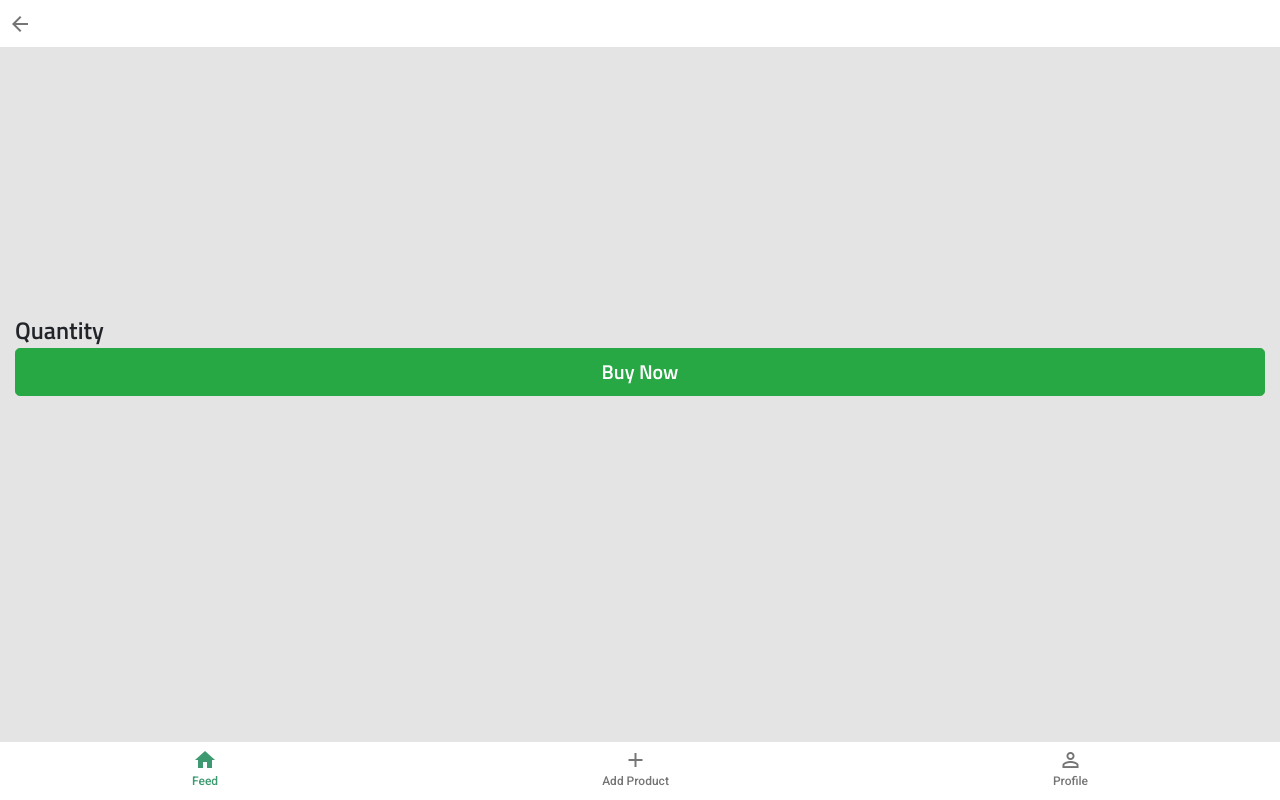
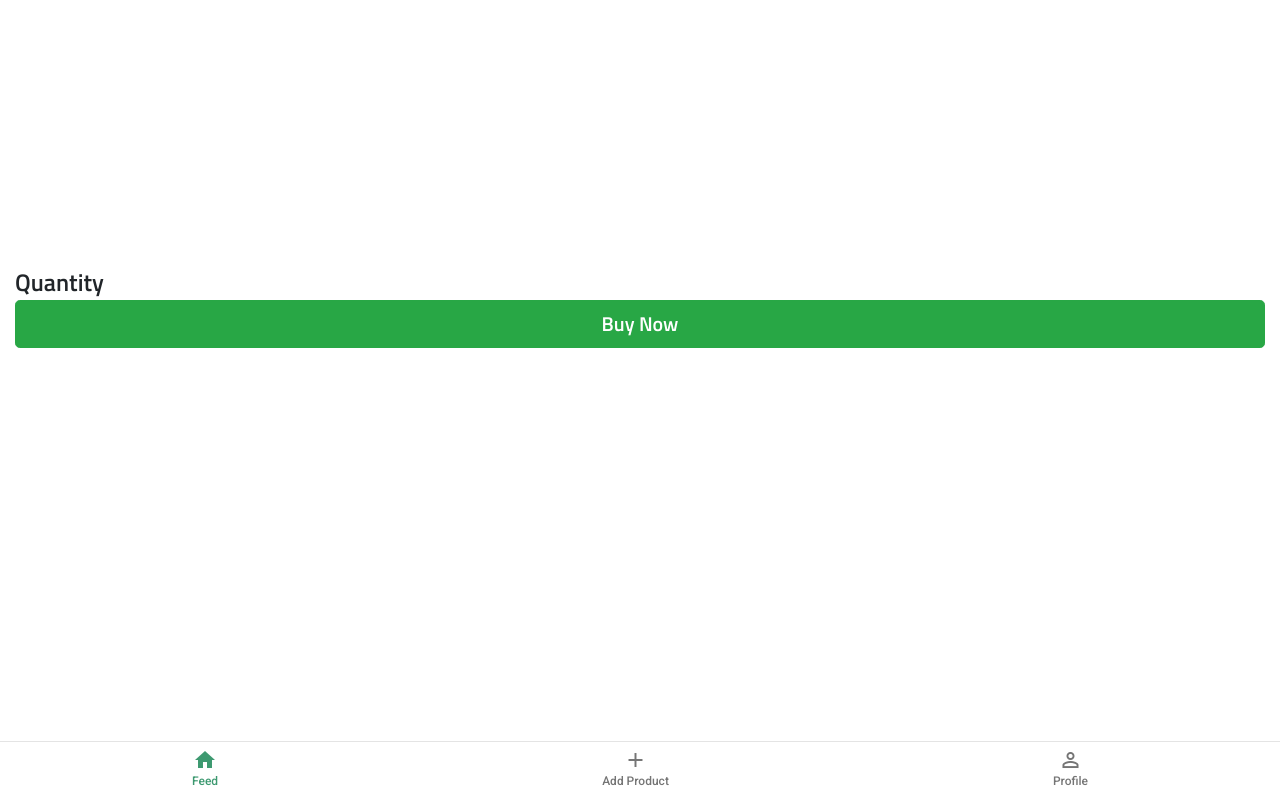
Before and after one commit to hanneswidrig/taj-mahal, a Flask app: template templates/detail-listing.html in a window 1280 px wide. Run offline with Flask 2, Linux system fonts and the light colour scheme; the template is opened without the code that fills it, so the values that code supplies are empty; parts of the project's set-up code (start-up, migrations or seed data) failed here and were passed over; some libraries are stand-ins or nearby versions.

Commit message:
Redesigned product details and home feed

```diff
--- /dev/null
+++ b/static/styles/listing-details.css
@@ -0,0 +1,43 @@
+.container-fluid {
+	padding: 0;
+}
+.app-bar {
+	position: absolute;
+	top     : 0;
+	left    : 0;
+}
+.detail {
+	font-family: 'Titillium Web', sans-serif;
+}
+.detail-img {
+	display          : flex;
+	justify-content  : center;
+	align-items      : center;
+	height           : 256px;
+	background-size  : cover;
+	background-repeat: no-repeat;
+}
+.detail-body {
+	margin: 0 15px;
+}
+.detail-title {
+	text-align: center;
+}
+.detail-description {
+	text-align: center;
+}
+.detail-quality {
+	text-align: center;
+}
+.detail-quantity {
+	display        : flex;
+	flex-direction : row;
+	justify-content: space-between;
+	align-items    : center;
+}
+.detail-quantity-label {
+	font-size: 1.5rem;
+}
+.detail-quantity-total {
+	font-size: 3rem;
+}
--- a/static/styles/styles.css
+++ b/static/styles/styles.css
@@ -1,5 +1,5 @@
 body {
-	background-color: #e4e4e4;
+	background-color: #FFF;
 }
 main {
 	padding-bottom: 100px;
@@ -10,8 +10,7 @@ main {
 	justify-content : space-between;
 	flex-direction  : row;
 	height          : 48px;
-	background-color: #FFF;
-	border-bottom   : 1px solid #e4e4e4;
+	background-color: transparent;
 }
 .app-bar-title {
 	color      : #757575;
@@ -23,7 +22,7 @@ main {
 	padding    : 0 0 0 8px;
 	margin     : 0;
 	line-height: 0px;
-	color      : #757575;
+	color      : #FFF;
 }
 .app-bar-filler {
 	padding     : 12px;
@@ -34,6 +33,7 @@ main {
 	width   : 100%;
 	position: fixed;
 	bottom  : 0;
+	z-index : 3;
 }
 .navi-nav {
 	font-family     : 'Roboto', serif;
--- a/templates/base.html
+++ b/templates/base.html
@@ -10,7 +10,7 @@
   <!-- Links -->
   <link rel="stylesheet" href="https://maxcdn.bootstrapcdn.com/bootstrap/4.0.0/css/bootstrap.min.css" integrity="sha384-Gn5384xqQ1aoWXA+058RXPxPg6fy4IWvTNh0E263XmFcJlSAwiGgFAW/dAiS6JXm" crossorigin="anonymous">
 	<link rel="stylesheet" type="text/css" href="{{ url_for('static',filename='styles/styles.css') }}">
-
+	{% block css %}{% endblock %}
 	<link href="https://fonts.googleapis.com/css?family=Titillium+Web:600,700" rel="stylesheet">
 	<link href="https://fonts.googleapis.com/css?family=Roboto:500" rel="stylesheet">
 	<link href="https://fonts.googleapis.com/icon?family=Material+Icons"
@@ -28,6 +28,9 @@
 		<div class="app-bar">
 			{% if request.path == url_for('index') %}
 			<div class="app-bar-item"><div class="app-bar-filler"></div></div>
+			<div class="app-bar-item">
+				<span class="app-bar-title">{% block bar_title %}{% endblock %}</span>
+			</div>
 			{% else %}
 			<a href="{% block app_bar_rel_link %}{% endblock %}" class="app-bar-item">
 				<div class="go-back">
@@ -35,9 +38,6 @@
 				</div>
 			</a>
 			{% endif %}
-			<div class="app-bar-item">
-				<span class="app-bar-title">{% block bar_title %}{% endblock %}</span>
-			</div>
 			<div class="app-bar-item"><div class="app-bar-filler"></div></div>
 		</div>
 	</header>
--- a/templates/detail-listing.html
+++ b/templates/detail-listing.html
@@ -2,11 +2,14 @@
 {% block title %}{{ listing.title }}{% endblock %}
 {% block bar_title %}{{ listing.title }}{% endblock %}
 {% block app_bar_rel_link %}{{rel_link}}{% endblock %}
+{% block css %}
+<link rel="stylesheet" type="text/css" href="{{ url_for('static',filename='styles/listing-details.css') }}">
+{% endblock %}
 {% block content %}
 <div class="detail">
-	<div class="detail-img">
-		<img src={{listing.photo}}>
+	<div class="detail-img" style="background-image: url('{{listing.photo}}');">
 	</div>
+	<div class="detail-body">
 		<div class="detail-title">
 			 <h1>{{ listing.title }}</h1>
 		</div>
@@ -14,7 +17,7 @@
 			 {{ listing.description }}
 		</div>
 		<div class="detail-quality">
-			{{ listing.listing_quality }}
+			 <strong>{{ listing.listing_quality }}</strong>
 		</div>
 		<div class="detail-quantity">
 		 <div class="detail-quantity-label">Quantity</div>
@@ -26,4 +29,5 @@
 			Buy Now
 		</a>
 	</div>
+</div>
 {% endblock %}
--- a/templates/index.html
+++ b/templates/index.html
@@ -6,12 +6,11 @@
 	{% for listing in listings %}
 	<li>
 		<a href="{{ url_for('listing_detail', id=listing.listing_id) }}" class="listing-a">
-			<div class="listing">
+			<div class="listing" style="background-image: url('{{ listing.photo }}');">
 				<div class="listing-body">
 					<span class="listing-title">{{ listing.title }}</span>
 					<span class="listing-price">{{ listing.price_per_unit }}</span>
 				</div>
-				<img class="listing-image" src="{{ listing.photo }}" alt="{{ listing.listing_id }}">
 			</div>
 		</a>
 	</li>
```
Also changed, not shown: other parts of static/styles/styles.css (+31 -45 lines). Lines whose indentation alone changed are shown as unchanged.
